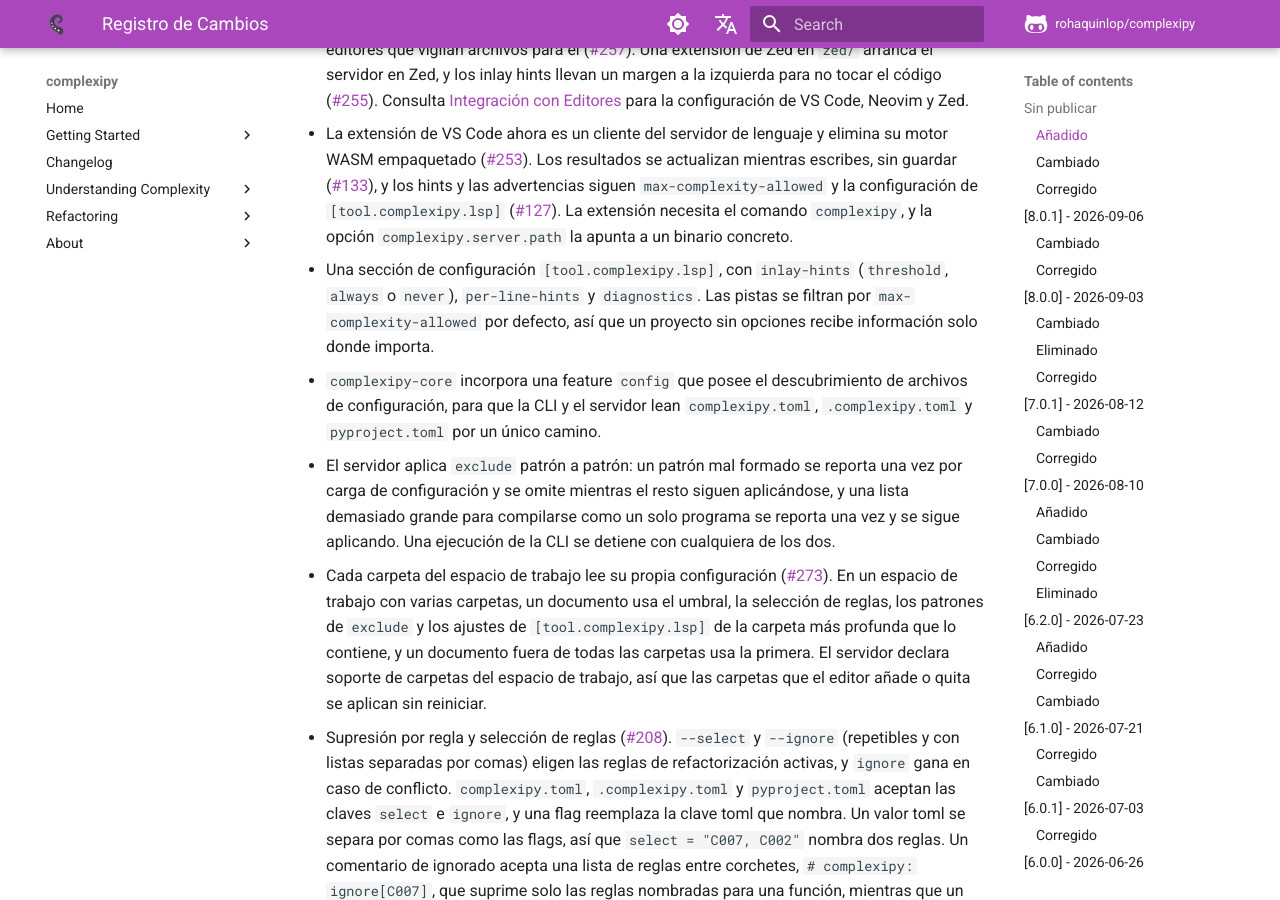
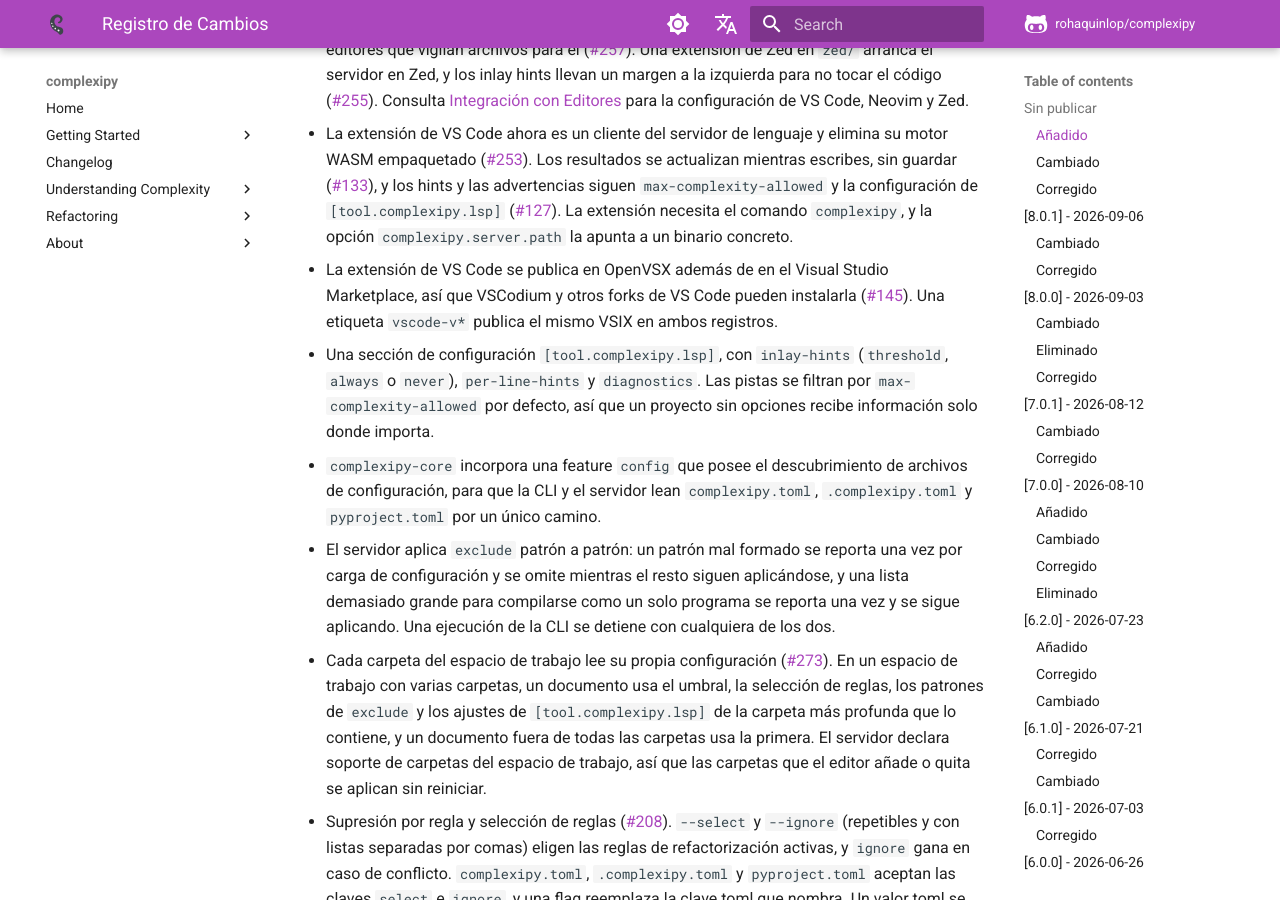
Before and after one commit to rohaquinlop/complexipy, an MkDocs documentation site: the page built from docs/es/changelog.md, in a window 1280 px wide and 900 px high, scrolled down 723 px. Built offline with MkDocs 1.6.1 and Material for MkDocs 9.7.7, drawn with Linux system fonts in a browser that asks for light colours; comment, search, counter and statistics services are not loaded.

Commit message:
docs(changelog): note the openvsx publishing of the vscode extension

```diff
--- a/docs/es/changelog.md
+++ b/docs/es/changelog.md
@@ -45,6 +45,11 @@ GitHub con todos los detalles.
   ([#127](https://github.com/rohaquinlop/complexipy/issues/127)). La
   extensión necesita el comando `complexipy`, y la opción
   `complexipy.server.path` la apunta a un binario concreto.
+
+- La extensión de VS Code se publica en OpenVSX además de en el Visual Studio
+  Marketplace, así que VSCodium y otros forks de VS Code pueden instalarla
+  ([#145](https://github.com/rohaquinlop/complexipy/issues/145)). Una etiqueta
+  `vscode-v*` publica el mismo VSIX en ambos registros.
 
 - Una sección de configuración `[tool.complexipy.lsp]`, con `inlay-hints`
   (`threshold`, `always` o `never`), `per-line-hints` y `diagnostics`. Las
```
Also changed, not shown: CHANGELOG.md (+5 -0 lines).
